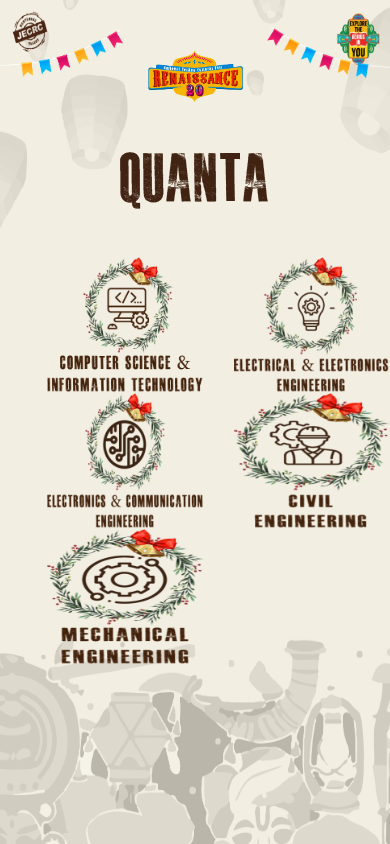
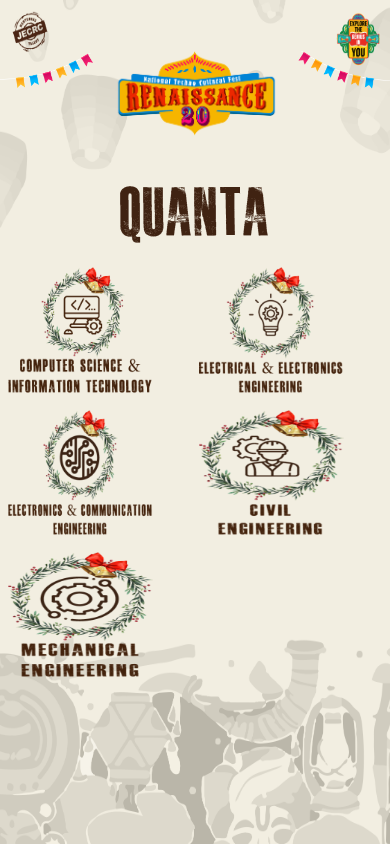
Before and after one commit to nurulhassan/rennaissance20, a plain HTML site: page quanta.html in a window 390 px wide. Drawn offline with nearby package versions, Linux system fonts and the light colour scheme.

```diff
--- a/quanta.html
+++ b/quanta.html
@@ -3,7 +3,7 @@
 <head>
   <title></title>
   <meta content="">
-  <meta name="viewport" content="width=device-width, initial-scale=1, shrink-to-fit=no">
+  <meta name="viewport" content="width=device-width, initial-scale=1, shrink-to-fit=no user-scalable=no">
   <link href="vendor/bootstrap/css/bootstrap.min.css" rel="stylesheet">
   <script src="https://ajax.googleapis.com/ajax/libs/jquery/3.3.1/jquery.min.js"></script>
   <script src="https://maxcdn.bootstrapcdn.com/bootstrap/4.3.1/js/bootstrap.min.js"></script>
@@ -13,16 +13,14 @@
 </head>
 
 <body>
-
-
     <div class="container-fluid">
       <div class="header row">
-        <div class="col-md-4 col-4 header-left">
+        <div class="col-md-4 col-3 header-left">
         </div>
-        <div class="col-md-4 col-4 header-center">
+        <div class="col-md-4 col-6 header-center">
           <img class=" img-fluid " src="./images/Ren logo-01.png" alt="">
         </div>
-        <div class="col-md-4 col-4 header-right">
+        <div class="col-md-4 col-3 header-right">
         </div>
 
       </div>
@@ -34,21 +32,21 @@
       </div>
 
     </div>
-    <div class="row offset-md-2 offset-1 mt-5 ">
+    <div class="row offset-md-2 mt-3 ">
 
-          <div class=" col-md-2 col-6  ">
+          <div class=" col-md-2 col-5 m-2 ">
             <a href="events/cs-quanta.html"><img class="img-fluid" src="./images/cs-it-icon.png" alt=""></a>
           </div>
-          <div class="col-md-2 col-6">
+          <div class="col-md-2 col-5 m-2">
             <a href="events/ee-quanta.html" ><img class="img-fluid" src="./images/ee-icon.png" alt=""></a>
           </div>
-          <div class="col-md-2 col-6">
+          <div class="col-md-2 col-5 m-2">
             <a href="events/ec-quanta.html" ><img class="img-fluid" src="./images/ee-icon_1.png" alt=""></a>
           </div>
-          <div class="col-md-2 col-6">
+          <div class="col-md-2 col-5 m-2">
             <a href="events/civil-quanta.html" ><img class="img-fluid" src="./images/civil-icon.png" alt=""></a>
           </div>
-          <div class="col-md-2 col-6">
+          <div class="col-md-2 col-5 m-2">
             <a href="me-quanta.html"><img class="img-fluid"  src="./images/me-icon.png" alt=""></a>
           </div>
 
--- a/vendor/css/inner-style.css
+++ b/vendor/css/inner-style.css
@@ -1,6 +1,7 @@
 html body *{
   padding: 0;
   margin: 0;
+  overflow: hidden;
 }
 
 
```
Also changed, not shown: events/blind_code.html (+1 -1 lines), events/cs-quanta.html (+1 -1 lines), index.html (+1 -1 lines), zarurat.html (+1 -1 lines).
